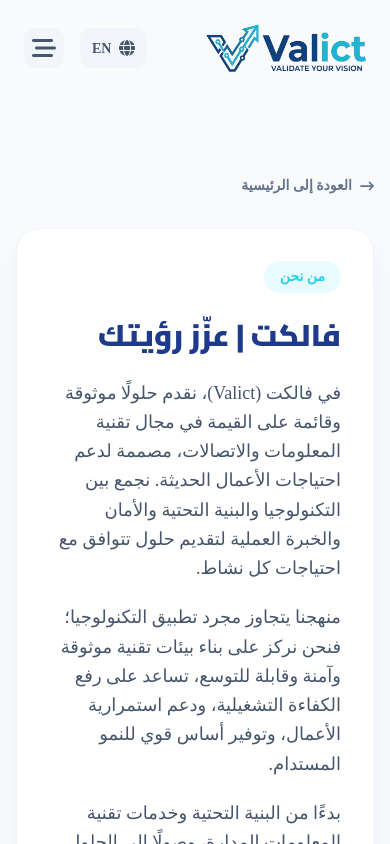
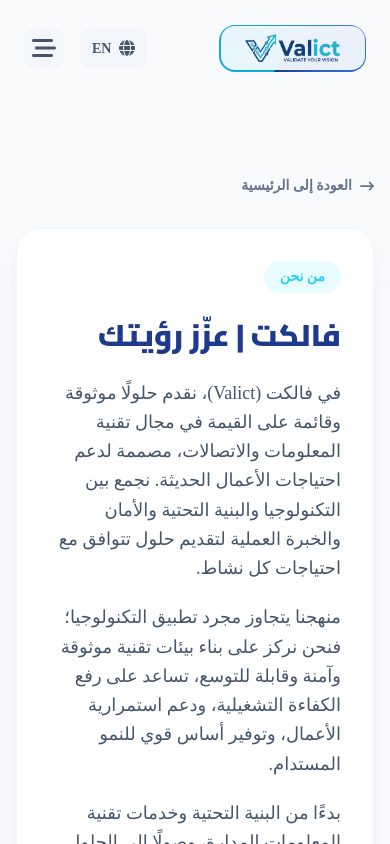
Before and after one commit to Tarek-Ali0/Valict, a Next.js app: page /ar/about in a window 390 px wide. Shown: the top 844 px of the page. Built offline with nearby package versions, Linux system fonts and the light colour scheme.

Commit message:
Enhance Navbar with mobile menu and animations
Refactor Navbar component to improve structure and add mobile menu functionality.

```diff
--- a/src/components/Navbar.tsx
+++ b/src/components/Navbar.tsx
@@ -39,7 +39,6 @@ export function Navbar({ lang, dict }: { lang: string; dict: any }) {
     return () => window.removeEventListener("scroll", handleScroll);
   }, []);
 
-  // حساب المسار البديل للغة الأخرى للأرشفة السليمة وروابط الـ Link الحقيقية
   const alternateLang = lang === "en" ? "ar" : "en";
   const alternatePath = pathname.replace(`/${lang}`, `/${alternateLang}`);
 
@@ -55,6 +54,22 @@ export function Navbar({ lang, dict }: { lang: string; dict: any }) {
   ];
 
   return (
+    <>
+      {/* تعريف ستايل الحركة الخاص بالبرواز المتحرك */}
+      <style jsx global>{`
+        @keyframes border-spin {
+          0% {
+            transform: rotate(0deg);
+          }
+          100% {
+            transform: rotate(360deg);
+          }
+        }
+        .animate-border-spin {
+          animation: border-spin 4s linear infinite;
+        }
+      `}</style>
+
       <nav
         className={cn(
           "fixed w-full z-50 transition-all duration-300",
@@ -66,19 +81,27 @@ export function Navbar({ lang, dict }: { lang: string; dict: any }) {
         <div className="max-w-7xl mx-auto px-6">
           <div className="flex justify-between items-center h-24">
 
-          {/* Logo */}
+            {/* Logo مع تأثير البرواز المتحرك */}
             <Link
               href={`/${lang}`}
-            className="group relative block w-40 h-12"
+              className="group relative inline-block p-[1.5px] rounded-2xl overflow-hidden"
             >
+              {/* الخط المتحرك بخلفية متدرجة */}
+              <div className="absolute inset-[-1000%] bg-[conic-gradient(from_90deg_at_50%_50%,#06b6d4_0%,#3b82f6_50%,#1e3a8a_100%)] animate-border-spin"></div>
+
+              {/* الحاوية الداخلية للوجو */}
+              <div className="relative bg-white/90 dark:bg-[#0B1120]/90 backdrop-blur-md px-3.5 py-2 rounded-[14px] flex items-center w-36 h-11">
+                <div className="relative w-full h-full">
                   <Image
                     src="/valict-logo.png"
                     alt="Valict Logo"
                     fill
                     sizes="(max-width: 768px) 150px, 200px"
-              className="filter dark:brightness-0 dark:invert"
+                    className="object-contain filter dark:brightness-0 dark:invert"
                     priority
                   />
+                </div>
+              </div>
             </Link>
 
             {/* Desktop Navigation */}
@@ -214,5 +237,6 @@ export function Navbar({ lang, dict }: { lang: string; dict: any }) {
           </div>
         </div>
       </nav>
+    </>
   );
 }
```
Lines whose indentation alone changed are shown as unchanged.
